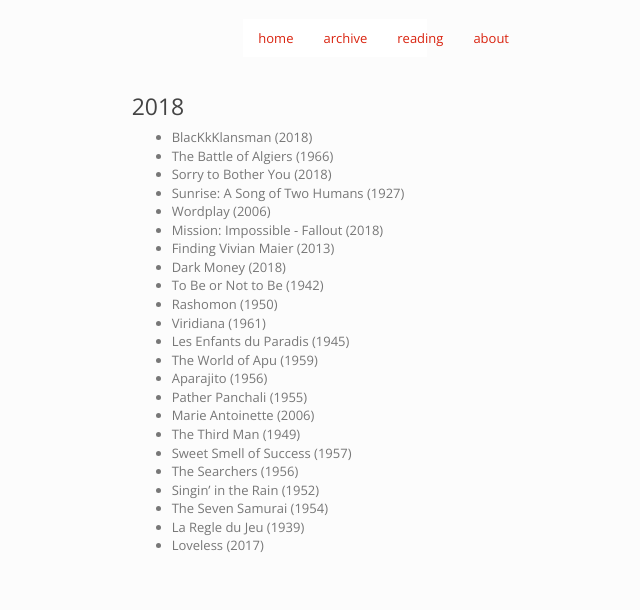
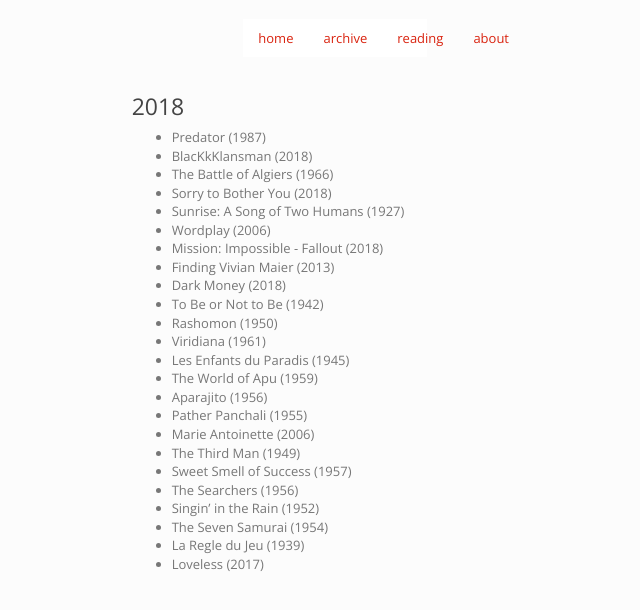
Before and after one commit to imtayadeway/imtayadeway.github.io, a Jekyll site: the page built from film/index.md, in a window 1280 px wide. Shown: the top 610 px of the page, without its empty margins (305-945 px from the left). Built offline with Jekyll 4.4.1, drawn with Linux system fonts in a browser that asks for light colours.

Commit message:
Add predator
But why?

```diff
--- a/film/index.md
+++ b/film/index.md
@@ -5,6 +5,7 @@
 
 ### 2018
 
+- Predator (1987)
 - BlacKkKlansman (2018)
 - The Battle of Algiers (1966)
 - Sorry to Bother You (2018)
```
